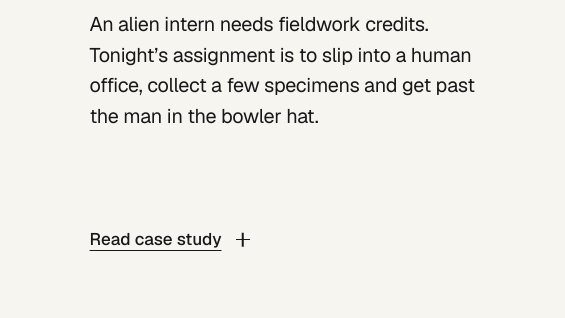
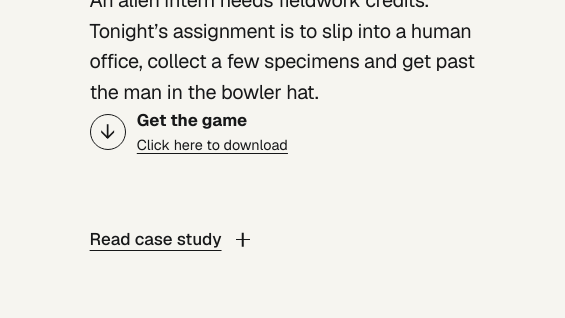
Before and after one commit to GayeayMa/YuJie-Ma-s-Portfolio-Website, a plain HTML site: page index.html in a window 1280 px wide. Shown: the part 1177-1495 px from the top of the page, 0-565 px from the left. Drawn offline with Linux system fonts and the light colour scheme.

Commit message:
Add game download link to The Nonsensians introduction

```diff
--- a/index.html
+++ b/index.html
@@ -9,7 +9,7 @@
   <link rel="preload" href="assets/clash-display-500.woff2" as="font" type="font/woff2" crossorigin>
   <link rel="preload" href="assets/geist-variable.woff2" as="font" type="font/woff2" crossorigin>
   <link rel="stylesheet" href="assets/interactions.css">
-  <link rel="stylesheet" href="portfolio.css?v=gameplay2">
+  <link rel="stylesheet" href="portfolio.css?v=game-download">
   <script defer src="assets/anime.umd.min.js"></script>
   <script defer src="portfolio.js?v=gameplay2"></script>
   <script defer src="assets/interactions.js"></script>
@@ -52,6 +52,10 @@
         <div class="project-lead" data-work="nonsensians">
           <div class="case-intro"><div class="case-type">Third-person stealth game</div><h3><a class="case-title" href="#nonsensians">The Nonsensians</a></h3>
             <p>An alien intern needs fieldwork credits. Tonight’s assignment is to slip into a human office, collect a few specimens and get past the man in the bowler hat.</p>
+            <a class="game-download" href="https://drive.google.com/file/d/1RDKhmjAvn0ahUg_4mfa1b7xrbsfZQBKp/view?usp=drive_link" target="_blank" rel="noopener noreferrer" aria-label="Download The Nonsensians on Google Drive (opens in a new tab)">
+              <span class="download-icon" aria-hidden="true">↓</span>
+              <span><strong>Get the game</strong><small>Click here to download</small></span>
+            </a>
           </div>
           <video class="case-cover gameplay-cover" controls playsinline preload="none" poster="media/office-52.webp" aria-label="The Nonsensians gameplay walkthrough">
             <source src="media/personal-statement.mp4?v=2" type="video/mp4">
--- a/portfolio.css
+++ b/portfolio.css
@@ -362,3 +362,22 @@ body.reading-board{overflow:hidden}
 .model-study .turntable{width:min(100%,clamp(270px,32vw,465px));aspect-ratio:1;background-size:600% 400%;background-repeat:no-repeat;cursor:grab;touch-action:pan-y}
 .model-study .turntable:active{cursor:grabbing}.turntable:focus-visible{outline:3px solid var(--pink);outline-offset:-4px}
 @media(max-width:700px){.resident-models{grid-template-columns:1fr;gap:20px}}
+
+
+.game-download {
+  display: inline-flex;
+  align-items: center;
+  gap: .7rem;
+  min-height: 44px;
+  color: var(--preview-action);
+  text-decoration: none;
+}
+.game-download strong, .game-download small { display: block; }
+.game-download strong { font-size: 1.05rem; }
+.game-download small { margin-top: .12em; font-size: .9rem; text-decoration: underline; text-underline-offset: .18em; }
+.download-icon { display: grid; place-items: center; width: 2.25rem; height: 2.25rem; border: 1px solid currentColor; border-radius: 50%; font-size: 1.3rem; }
+.game-download:focus-visible { outline: 2px solid currentColor; outline-offset: 4px; }
+@media (prefers-reduced-motion: no-preference) {
+  .download-icon { transition: transform .18s ease-out; }
+  .game-download:is(:hover, :focus-visible) .download-icon { transform: translateY(3px); }
+}
```
